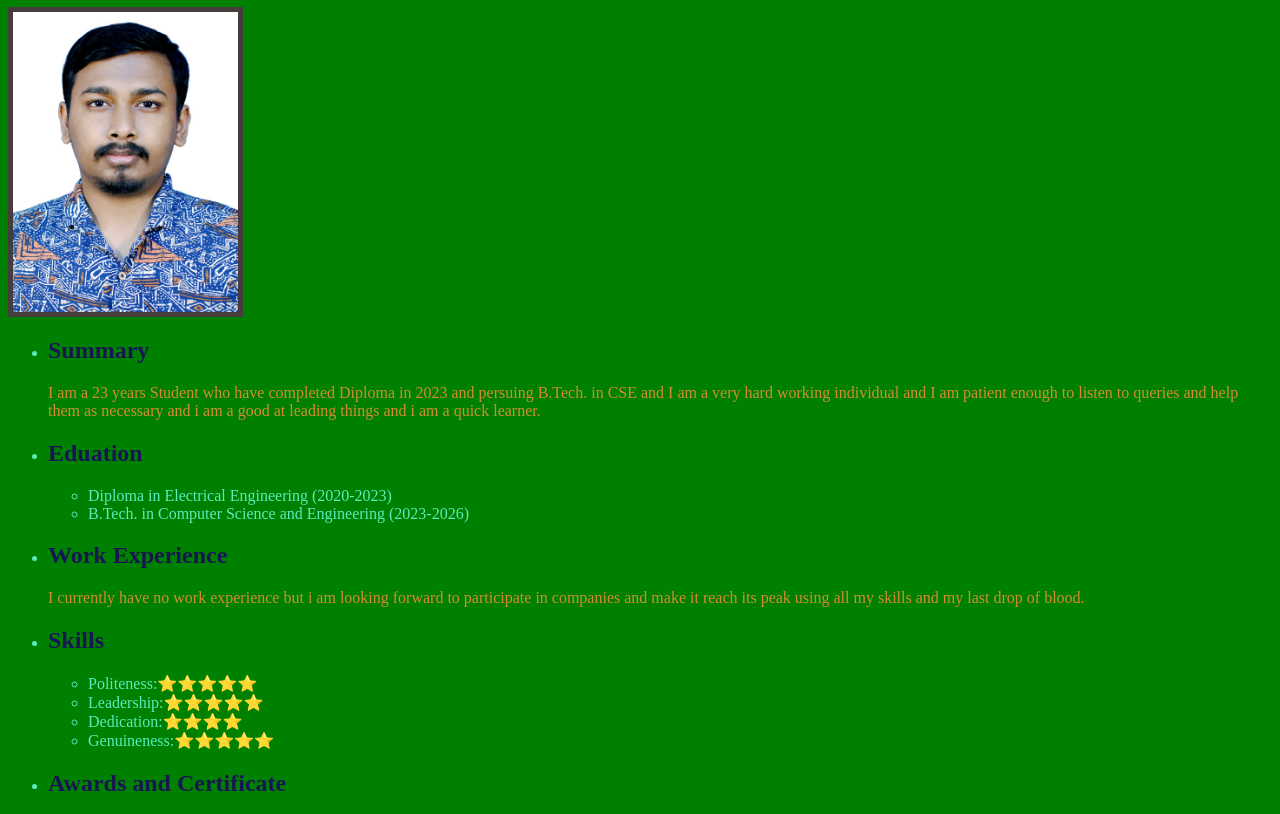
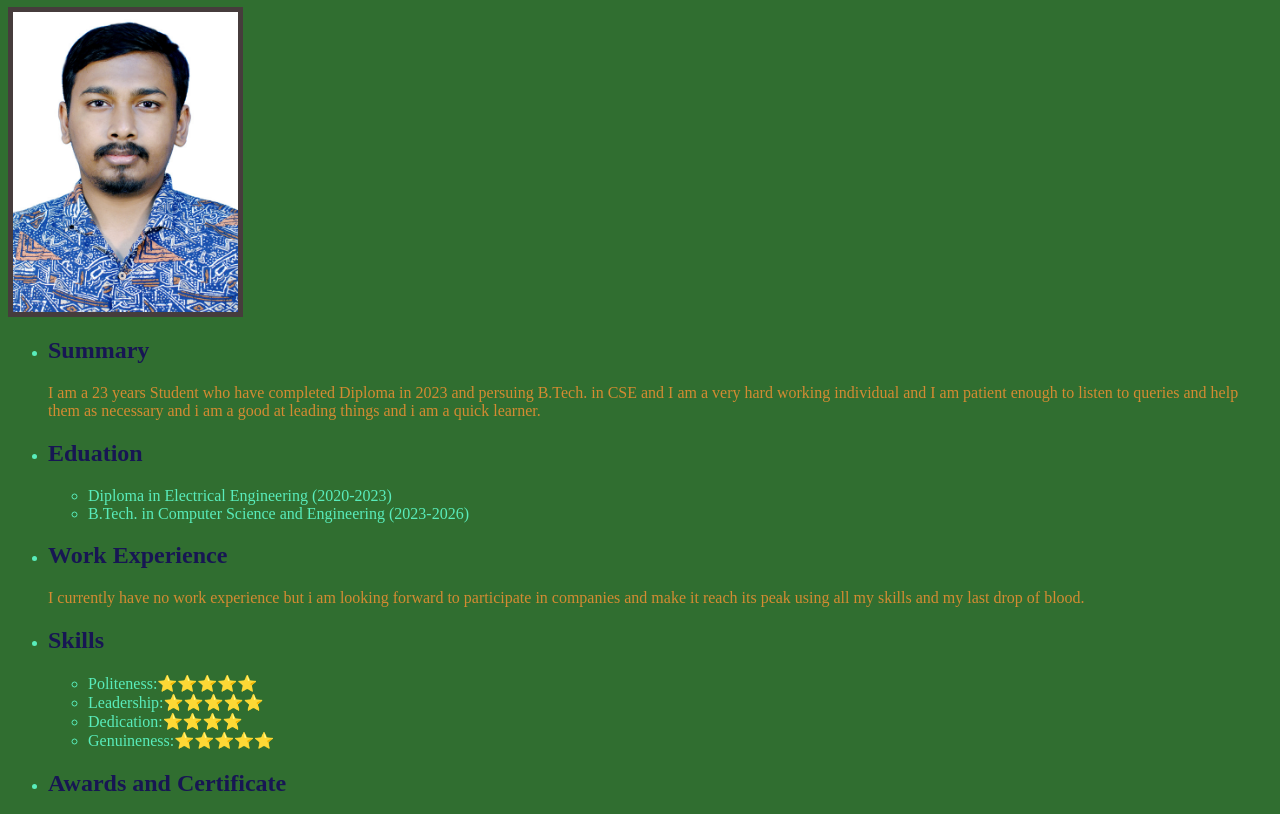
Before and after one commit to DraXxX001/My-resume, a plain HTML site: page index.html in a window 1280 px wide. Shown: the part 73-887 px from the top of the page. Drawn offline with Linux system fonts and the light colour scheme.

Commit message:
color correction

```diff
--- a/index.html
+++ b/index.html
@@ -5,7 +5,7 @@
         <title>My Resume</title>
         <style>
             body{
-                background-color: green;
+                background-color: rgb(48, 110, 48);
             }
             div{
                 height: 300px;
```
